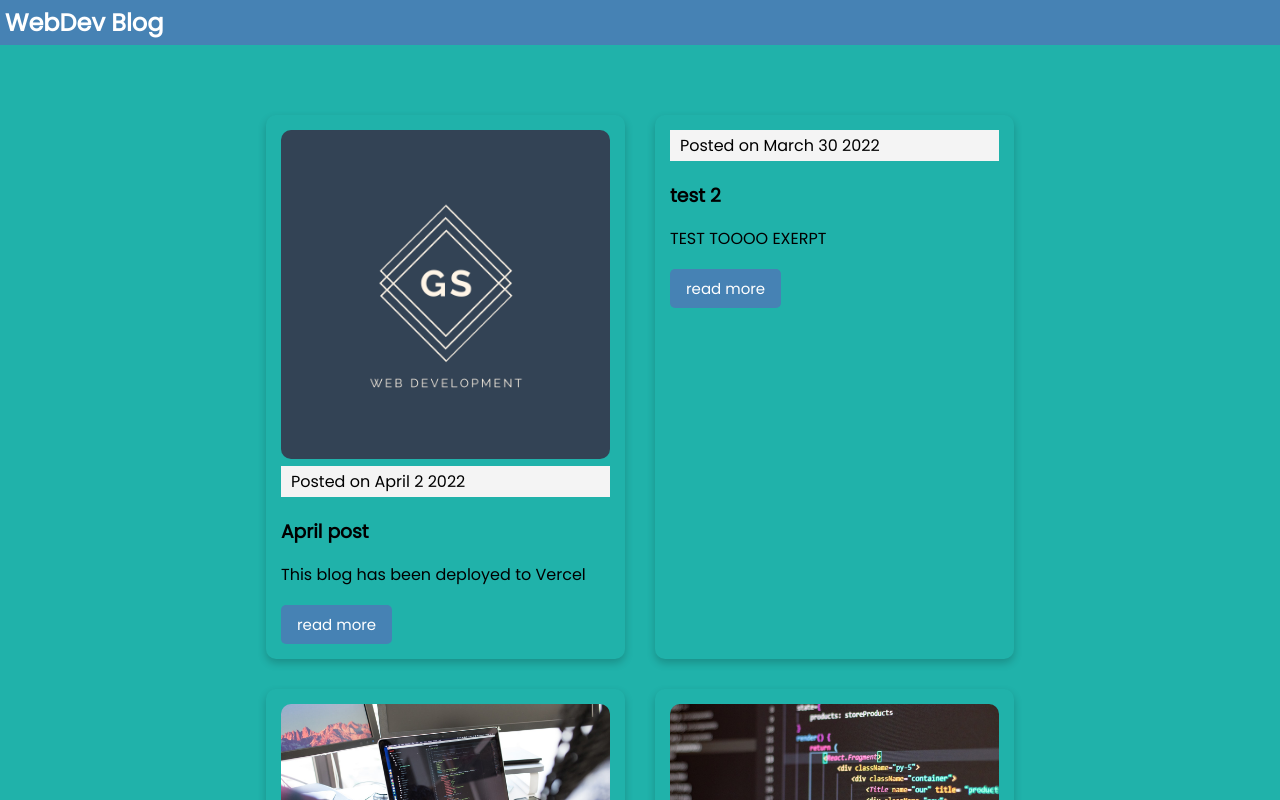
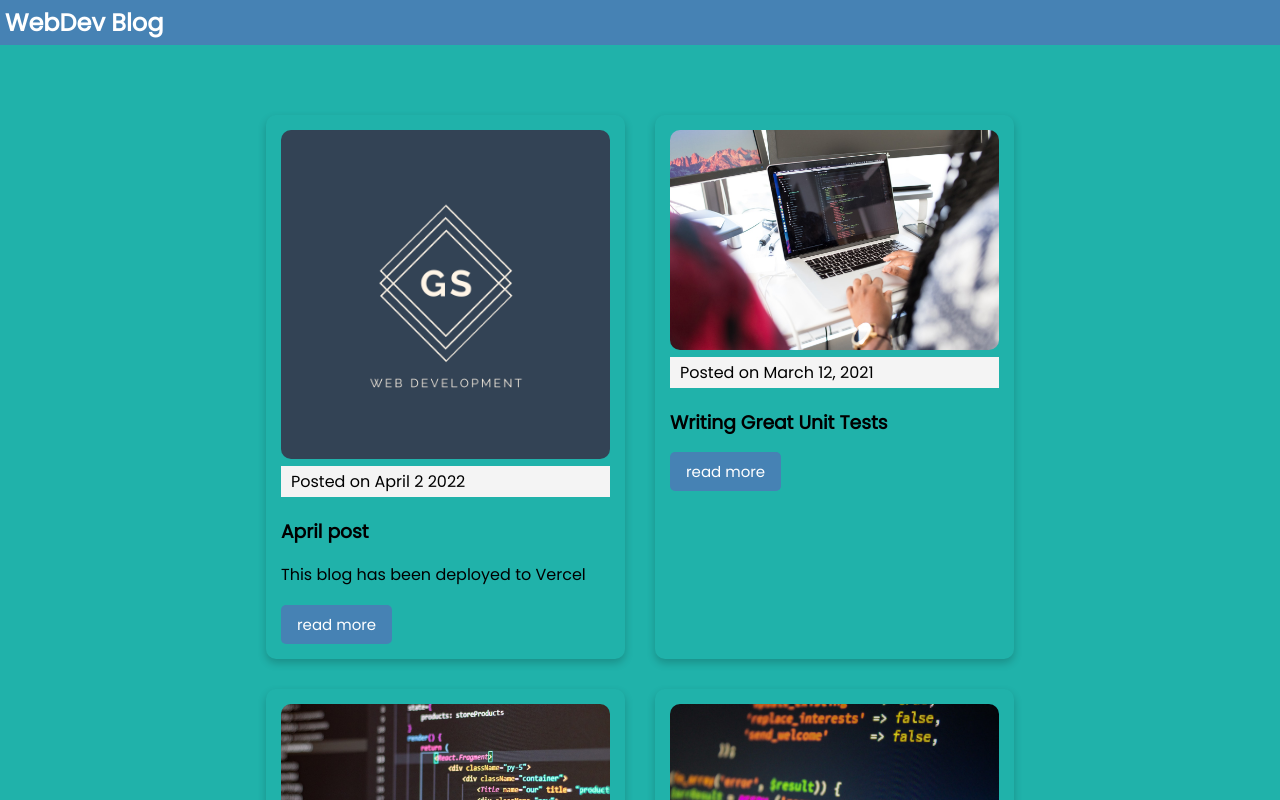
Before and after one commit to GregNicholas/Next-Blog, a Next.js app: page / in a window 1280 px wide. Shown: the top 800 px of the page. Built offline with nearby package versions, Linux system fonts and the light colour scheme.

Commit message:
post deletion, header link pointer style

```diff
--- a/components/Header.js
+++ b/components/Header.jsx
@@ -4,7 +4,7 @@ const Header = () => {
 	return (
 	  <header>
 		<Link href='/' passHref>
-			<h2>WebDev Blog</h2>
+			<h2 style={{cursor: "pointer", width: "fit-content"}}>WebDev Blog</h2>
 		</Link>
 	  </header>
 	)
--- a/pages/_app.js
+++ b/pages/_app.jsx
@@ -1,4 +1,4 @@
-import Header from '../components/Header'
+import Header from '../components/Header.jsx'
 import '../styles/globals.css'
 
 function MyApp({ Component, pageProps }) {
--- a/posts/test2.md
+++ /dev/null
@@ -1,11 +0,0 @@
----
-title: 'test 2'
-date: 'March 30 2022'
-exerpt: 'TEST TOOOO EXERPT'
----
-## Heading 2
-
-* tester 1
-* testing 2
-
-Hello once again dear blogosphere
```
Also changed, not shown: components/Post.jsx (renamed from components/Post.js), pages/blog/[slug].jsx (renamed from pages/blog/[slug].js), pages/index.jsx (renamed from pages/index.js), posts/greg-s-development.md (renamed from posts/test.md).
